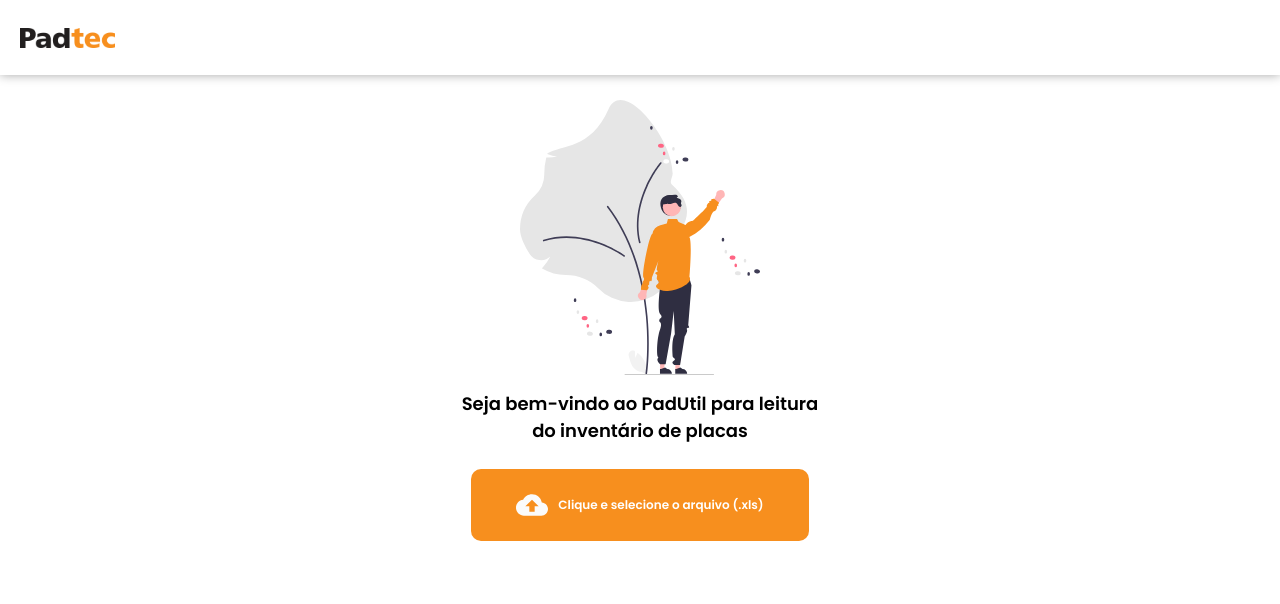
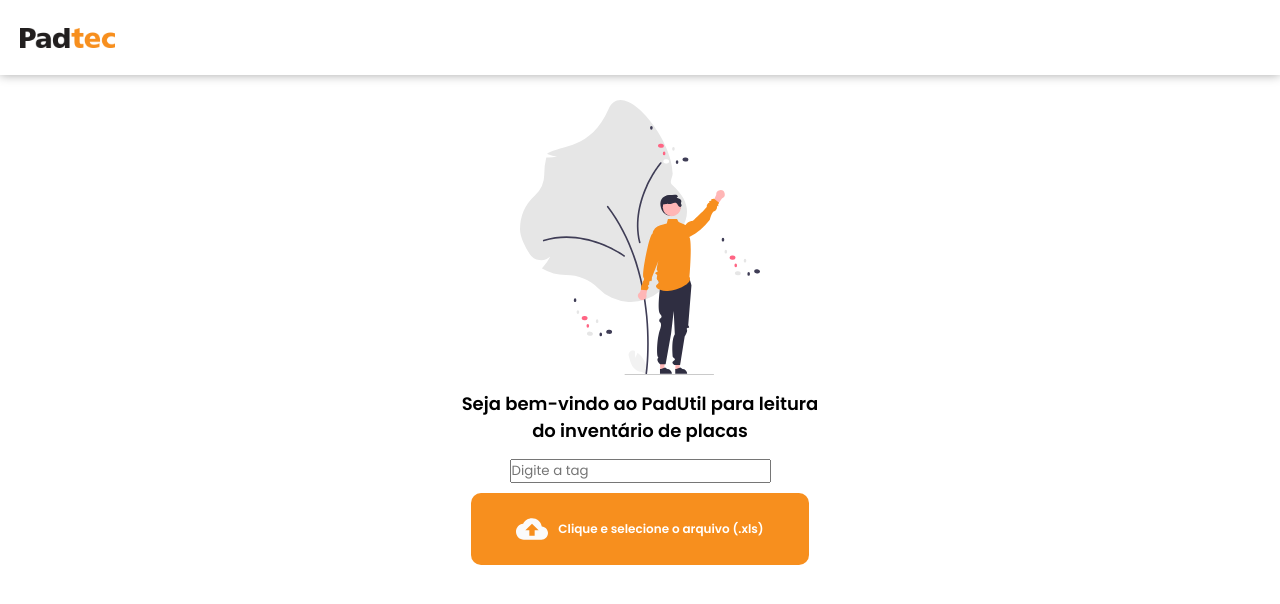
Before and after one commit to kaique64/PadUtilWeb, a Vue app in the folder frontend/: page / in a window 1280 px wide. Shown: the top 604 px of the page. Built offline with nearby package versions, Linux system fonts and the light colour scheme.

Commit message:
create tag input element

```diff
--- a/frontend/src/App.vue
+++ b/frontend/src/App.vue
@@ -103,6 +103,7 @@
     <span class="text">
       Seja bem-vindo ao PadUtil para leitura do inventário de placas
     </span>
+    <input type="text" class="tag" id="tag" placeholder="Digite a tag" @change="onChangeInput">
     <div class="inventory-container">
       <FileComponentVue
         :filename="filename"
```
